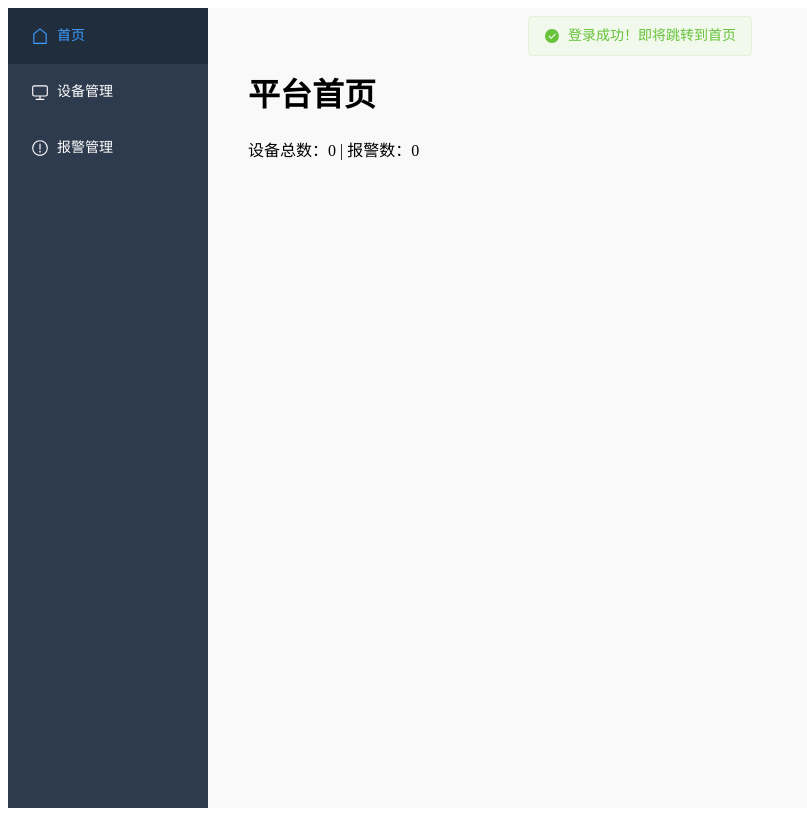
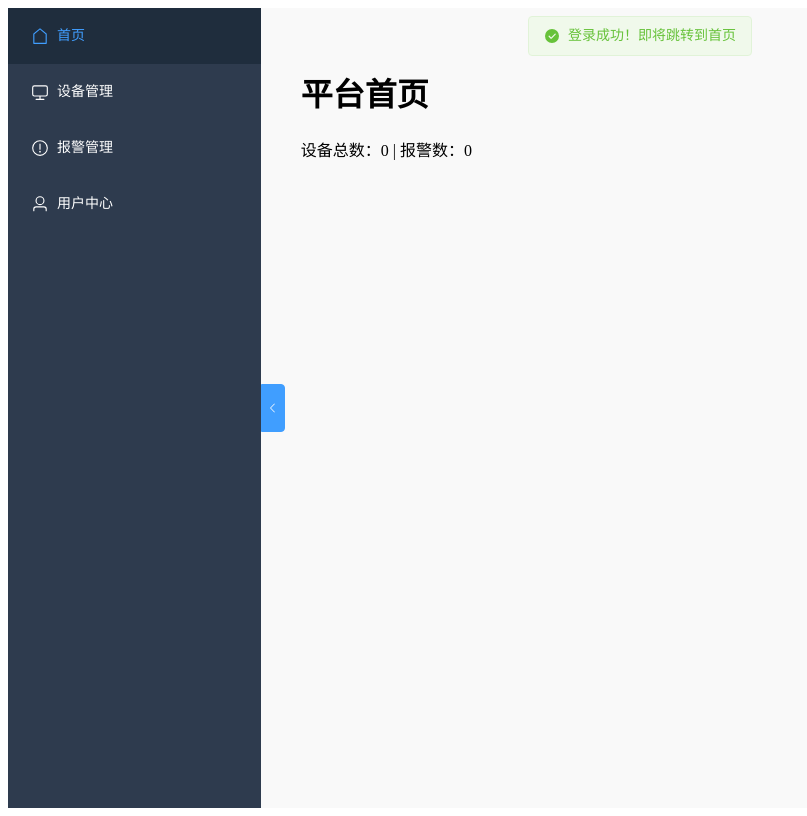
Before and after one commit to SmartCampus-Sentinel/campus-security-frontend, a Vue app: page /#/dashboard in a window 1280 px wide. Both pictures are taken after a click on the button "登录". Shown: the whole page, without its empty margins (0-807 px from the left). Built offline with nearby package versions, Linux system fonts and the light colour scheme.

Commit message:
侧边栏优化，组件分离

```diff
--- /dev/null
+++ b/src/web/components/Sidebar.vue
@@ -0,0 +1,207 @@
+<!-- src/components/Sidebar.vue -->
+<template>
+  <div class="sidebar" :class="{ 'sidebar-collapsed': isCollapsed }">
+    <!-- 收起/展开按钮 -->
+    <div class="collapse-toggle" @click="toggleCollapse">
+      <el-button
+        type="primary"
+        :icon="isCollapsed ? ArrowRight : ArrowLeft"
+        size="small"
+        circle
+        class="collapse-btn"
+      />
+    </div>
+
+    <el-menu
+      :default-active="defaultActive"
+      :collapse="isCollapsed"
+      router
+      background-color="#2e3b4e"
+      text-color="#fff"
+      active-text-color="#409eff"
+      class="sidebar-menu"
+    >
+      <el-menu-item
+        v-for="item in menuItems"
+        :key="item.index"
+        :index="item.index"
+      >
+        <template #title>{{ item.title }}</template>
+        <el-icon :color="item.iconColor">
+          <component :is="item.icon" />
+        </el-icon>
+      </el-menu-item>
+    </el-menu>
+  </div>
+</template>
+
+<script setup lang="ts">
+import { computed } from 'vue';
+import { useRoute } from 'vue-router';
+import { House, Monitor, Warning, User, ArrowLeft, ArrowRight } from '@element-plus/icons-vue';
+
+// 定义菜单项类型
+interface MenuItem {
+  index: string;
+  title: string;
+  icon: any;
+  iconColor?: string;
+  permission?: string; // 权限标识
+}
+
+// 定义组件属性
+interface Props {
+  isCollapsed: boolean;
+  menuItems: MenuItem[];
+  permissions?: string[]; // 用户权限
+}
+
+// 定义事件类型
+interface Emits {
+  (e: 'update:isCollapsed', value: boolean): void;
+}
+
+// 接收父组件传入的属性
+const props = withDefaults(defineProps<Props>(), {
+  permissions: () => []
+});
+
+// 定义组件触发的事件
+const emit = defineEmits<Emits>();
+
+// 获取当前路由
+const route = useRoute();
+
+// 计算当前激活的菜单项
+const defaultActive = computed(() => route.path || '/dashboard');
+
+// 过滤有权限的菜单项
+const menuItems = computed(() => {
+  if (!props.permissions.length) return props.menuItems;
+
+  return props.menuItems.filter(item => {
+    if (!item.permission) return true;
+    return props.permissions.includes(item.permission);
+  });
+});
+
+// 切换收起/展开状态
+const toggleCollapse = () => {
+  emit('update:isCollapsed', !props.isCollapsed);
+};
+</script>
+
+<style scoped>
+
+/* 移动端适配 */
+@media screen and (max-width: 768px) {
+  .sidebar {
+    position: fixed;
+    left: 0;
+    top: 0;
+    height: 100vh;
+    z-index: 1000;
+    transform: translateX(0);
+    transition: transform var(--transition-duration) ease;
+  }
+
+  .sidebar.sidebar-collapsed {
+    transform: translateX(-100%);
+  }
+
+  .collapse-toggle {
+    position: absolute;
+    left: 100%;
+    top: 50%;
+    transform: translateY(-50%);
+    z-index: 1001;
+  }
+}
+
+/* 平板适配 */
+@media screen and (min-width: 769px) and (max-width: 1024px) {
+  .sidebar {
+    width: 220px;
+  }
+}
+
+/* 桌面端适配 */
+@media screen and (min-width: 1025px) and (max-width: 1440px) {
+  .sidebar {
+    width: 180px;
+  }
+}
+
+
+.sidebar {
+  width: 20%;
+  background: #2e3b4e;
+  color: #fff;
+  height: 100%;
+  transition: all 0.3s ease;
+  position: relative;
+}
+
+.sidebar-collapsed {
+  width: 64px;
+}
+
+.collapse-toggle {
+  position: absolute;
+  right: -24px;
+  top: 50%;
+  transform: translateY(-50%);
+  z-index: 10;
+  cursor: pointer;
+}
+
+.collapse-btn {
+  width: 24px;
+  height: 48px;
+  border-radius: 0 4px 4px 0;
+  padding: 0;
+  display: flex;
+  align-items: center;
+  justify-content: center;
+}
+
+.sidebar-menu {
+  height: 100%;
+  border-right: none;
+}
+
+/* 菜单样式优化 */
+:deep(.el-menu) {
+  height: 100%;
+  border-right: none;
+}
+
+:deep(.el-menu-item:hover) {
+  background-color: #1f2d3d !important;
+}
+
+:deep(.el-menu-item.is-active) {
+  background-color: #1f2d3d !important;
+  color: #409eff !important;
+}
+
+/* 收起状态下图标的居中显示 */
+:deep(.el-menu--collapse .el-sub-menu__title span),
+:deep(.el-menu--collapse .el-menu-item span) {
+  display: inline-block;
+  width: 0;
+  white-space: nowrap;
+  overflow: hidden;
+  opacity: 0;
+}
+
+:root {
+  --mobile-breakpoint: 768px;
+  --tablet-breakpoint: 1024px;
+  --desktop-breakpoint: 1200px;
+  --sidebar-width: 200px;
+  --sidebar-collapsed-width: 64px;
+  --transition-duration: 0.3s;
+}
+
+</style>
--- a/src/web/layouts/MainLayout.vue
+++ b/src/web/layouts/MainLayout.vue
@@ -1,71 +1,117 @@
 <template>
   <div class="main-layout">
-    <!-- 侧边栏（保持路由path和样式不变） -->
-    <div class="sidebar">
-      <el-menu
-        default-active="/dashboard"
-        router
-        background-color="#2e3b4e"
-        text-color="#fff"
-        active-text-color="#409eff"
-      >
-        <!-- 首页：直接使用全局注册的House图标 -->
-        <el-menu-item index="/dashboard">
-          <template #title>首页</template>
-          <el-icon><House /></el-icon>
-        </el-menu-item>
-        <!-- 设备管理：直接使用全局注册的Monitor图标 -->
-        <el-menu-item index="/dashboard/device/list">
-          <template #title>设备管理</template>
-          <el-icon><Monitor /></el-icon>
-        </el-menu-item>
-        <!-- 报警管理：直接使用全局注册的Warning图标 -->
-        <el-menu-item index="/dashboard/alarm/list">
-          <template #title>报警管理</template>
-          <el-icon color="red"><Warning /></el-icon>
-        </el-menu-item>
-      </el-menu>
-    </div>
-    <!-- 主内容区（路由出口不变） -->
-    <div class="main-content">
+    <!-- 侧边栏 -->
+    <Sidebar
+      :is-collapsed="isCollapsed"
+      :menu-items="menuItems"
+      :permissions="userPermissions"
+      @update:isCollapsed="handleCollapseChange"
+    />
+
+    <!-- 主内容区 -->
+    <div class="main-content" :class="{ 'content-expanded': isCollapsed }">
       <router-view></router-view>
     </div>
   </div>
 </template>
 
 <script setup lang="ts">
+import { ref } from 'vue';
+import { useRoute } from 'vue-router';
+import { House, Monitor, Warning, User } from '@element-plus/icons-vue';
+import Sidebar from '@/components/Sidebar.vue'; // 引入侧边栏组件
 
+// 定义菜单项类型
+interface MenuItem {
+  index: string;
+  title: string;
+  icon: any;
+  iconColor?: string;
+  permission?: string;
+}
+
+// 控制侧边栏收起状态
+const isCollapsed = ref(false);
+
+// 用户权限（示例）
+const userPermissions = ref<string[]>(['admin', 'device_manager', 'alarm_manager', 'user_center_view'])
+
+
+// 菜单项配置
+const menuItems: MenuItem[] = [
+  {
+    index: '/dashboard',
+    title: '首页',
+    icon: House
+  },
+  {
+    index: '/dashboard/device/list',
+    title: '设备管理',
+    icon: Monitor
+  },
+  {
+    index: '/dashboard/alarm/list',
+    title: '报警管理',
+    icon: Warning,
+    iconColor: 'red'
+  },
+  {
+    index: '/dashboard/root/root',
+    title: '用户中心',
+    icon: User,
+    iconColor: 'red',
+    permission: 'user_center_view'
+  }
+];
+
+// 处理侧边栏收起状态变化
+const handleCollapseChange = (value: boolean) => {
+  isCollapsed.value = value;
+};
 </script>
 
 <style scoped>
+
+/* 移动端适配 */
+@media screen and (max-width: 768px) {
+  .main-layout {
+    flex-direction: column;
+  }
+
+  .main-content {
+    width: 100%;
+    margin-left: 0;
+    padding: 10px;
+  }
+
+  .content-expanded {
+    margin-left: 0;
+  }
+}
+
+/* 平板适配 */
+@media screen and (min-width: 769px) and (max-width: 1024px) {
+  .main-content {
+    padding: 15px;
+  }
+}
+
+
 .main-layout {
   display: flex;
   height: 100vh;
   overflow: hidden;
 }
-.sidebar {
-  width: 200px;
-  background: #2e3b4e;
-  color: #fff;
-  height: 100%;
-}
+
 .main-content {
   flex: 1;
   padding: 20px;
   background: #f9f9f9;
   overflow-y: auto;
+  transition: all 0.3s ease;
 }
 
-/* 菜单样式优化（保持不变） */
-:deep(.el-menu) {
-  height: 100%;
-  border-right: none;
-}
-:deep(.el-menu-item:hover) {
-  background-color: #1f2d3d !important;
-}
-:deep(.el-menu-item.is-active) {
-  background-color: #1f2d3d !important;
-  color: #409eff !important;
+.content-expanded {
+  flex: 1 calc(100% - 64px);
 }
 </style>
--- /dev/null
+++ b/src/web/pages/root/root.vue
@@ -0,0 +1,16 @@
+<template>
+  <div class="root-content">
+    <h1>用户中心</h1>
+    <!-- 后续可补充表格，先占位 -->
+  </div>
+</template>
+
+<script setup lang="ts">
+// 报警管理逻辑（后续完善）
+</script>
+
+<style scoped>
+.root-container {
+  padding: 20px;
+}
+</style>
--- a/src/web/router/index.ts
+++ b/src/web/router/index.ts
@@ -17,6 +17,7 @@ const AlarmDetail = () => import('@/pages/alarm/Detail.vue');
 const DeviceList = () => import('@/pages/device/List.vue');
 const DeviceConfig = () => import('@/pages/device/Config.vue');
 const NotFound = () => import('@/pages/404/NotFound.vue');
+const root = () => import('@/pages/root/root.vue');
 
 // 3. 定义路由规则（无修改，404路由位置正确）
 const routes: Array<RouteRecordRaw> = [
@@ -72,6 +73,13 @@ const routes: Array<RouteRecordRaw> = [
         name: 'DeviceConfig',
         component: DeviceConfig,
         meta: { title: '设备配置' },
+        props: true
+      },
+      {
+        path: 'root/root',
+        name: 'root',
+        component: root,
+        meta: { title: '用户中心' },
         props: true
       }
     ]
```
